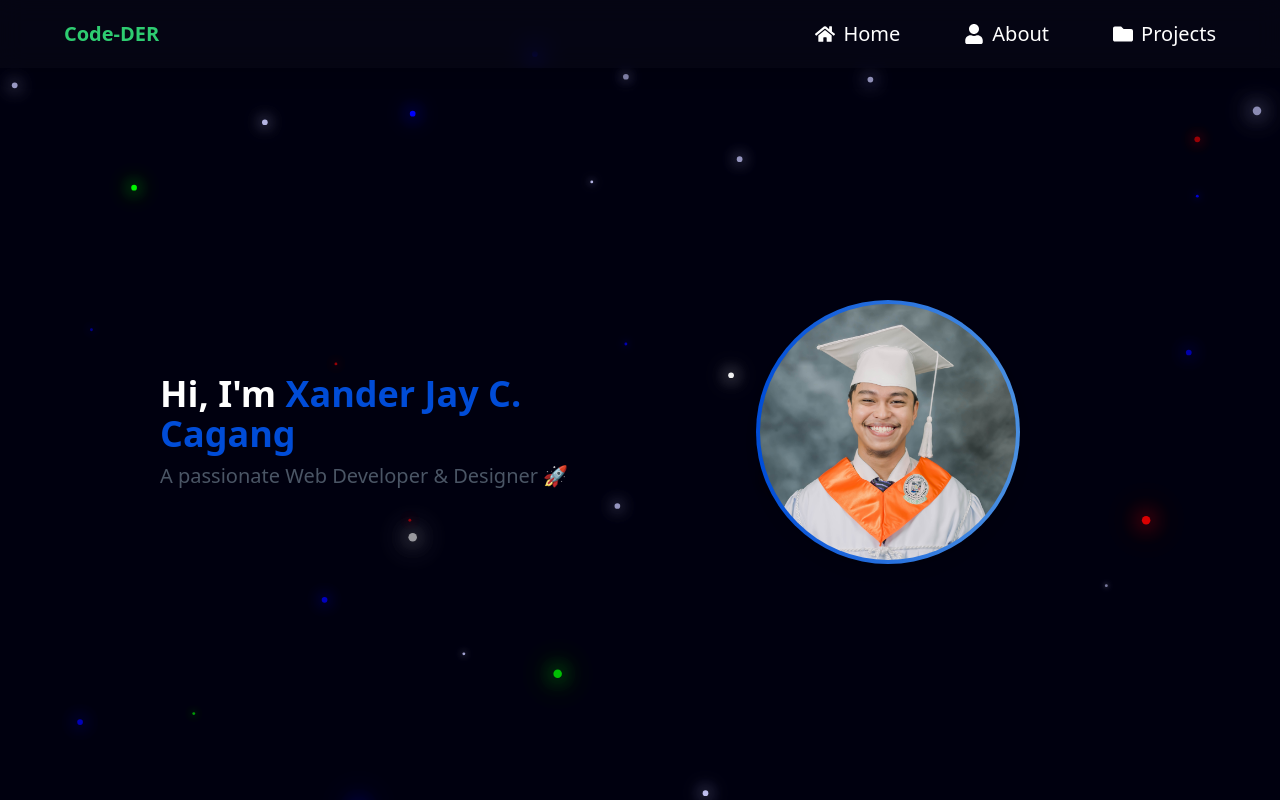
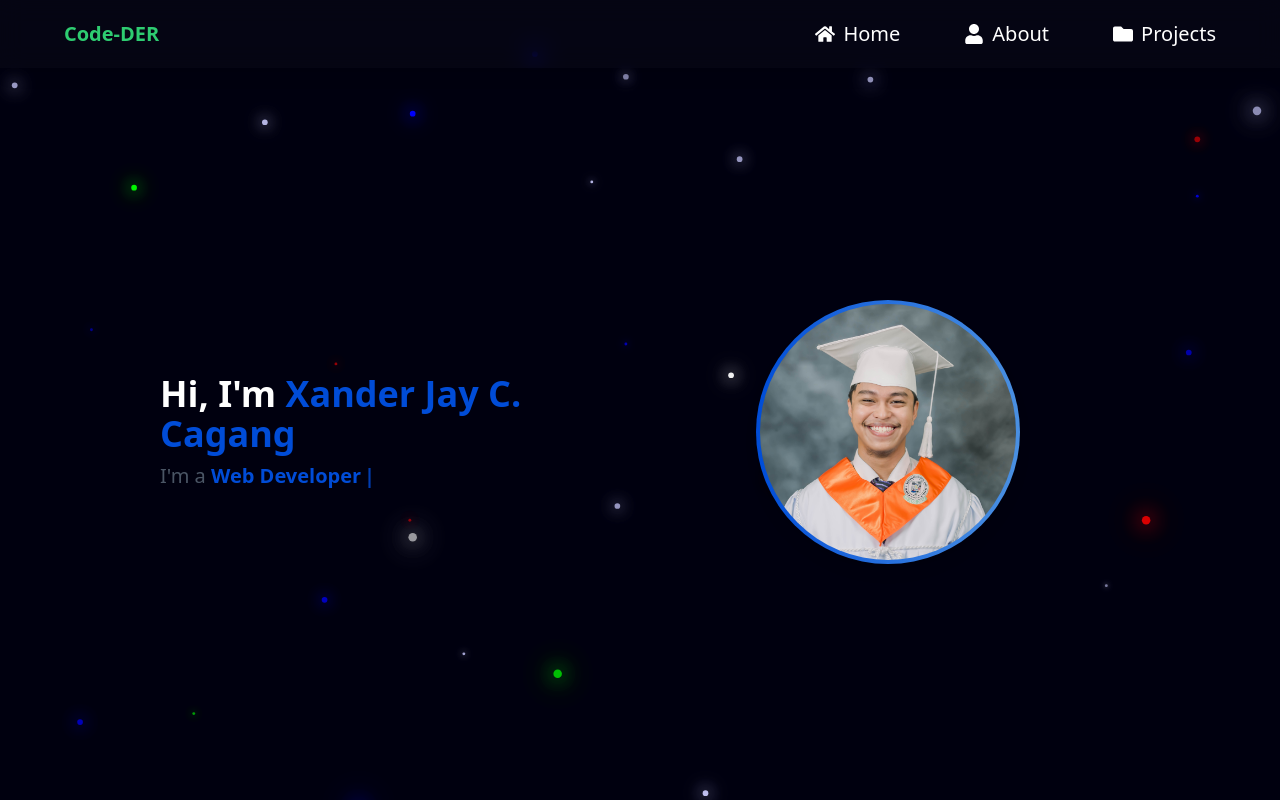
Before and after one commit to Code-DER/Xander-Jay-Cagang-Portfolio, a React (Vite) app in the folder my-portfolio/: page / in a window 1280 px wide. Shown: the top 800 px of the page. Built offline with nearby package versions, Linux system fonts and the light colour scheme.

Commit message:
feat: added typewritter animation to home page

```diff
--- a/my-portfolio/package.json
+++ b/my-portfolio/package.json
@@ -18,6 +18,7 @@
     "react-dom": "^19.1.1",
     "react-icons": "^5.5.0",
     "react-router-dom": "^7.8.2",
+    "react-simple-typewriter": "^5.0.1",
     "tailwindcss": "^4.1.13"
   },
   "devDependencies": {
--- a/my-portfolio/src/components/Home.jsx
+++ b/my-portfolio/src/components/Home.jsx
@@ -1,4 +1,5 @@
 import { motion } from "framer-motion";
+import { Typewriter } from "react-simple-typewriter";
 import { portfolioData } from "../data/portfolioData";
 import work from "../assets/computer-work.svg"
 
@@ -20,14 +21,20 @@ export default function Home() {
                             {portfolioData.name}
                         </span>
                     </h1>
-                    <motion.h2
-                        className="mt-2 text-lg md:text-xl text-gray-600"
-                        initial={{ opacity: 0, y: 20 }}
-                        animate={{ opacity: 1, y: 0 }}
-                        transition={{ delay: 0.4, duration: 0.8 }}
-                    >
-                        A passionate Web Developer & Designer 🚀
-                    </motion.h2>
+                    <h2 className="mt-2 text-lg md:text-xl text-gray-600" >
+                        I'm a {' '}
+                        <span className="text-[#004CD7] font-bold">
+                            <Typewriter
+                                words={['Computer Science Student', 'Web Developer', 'Database Engineer']}
+                                loop={true}
+                                cursor
+                                cursorStyle="|"
+                                typeSpeed={70}
+                                deleteSpeed={50}
+                                delaySpeed={1500}
+                            />
+                        </span>
+                    </h2>
                 </div>
 
                 {/* Image Area */}
```
Also changed, not shown: 1 other file (tests, documents, lock files or other folders).
